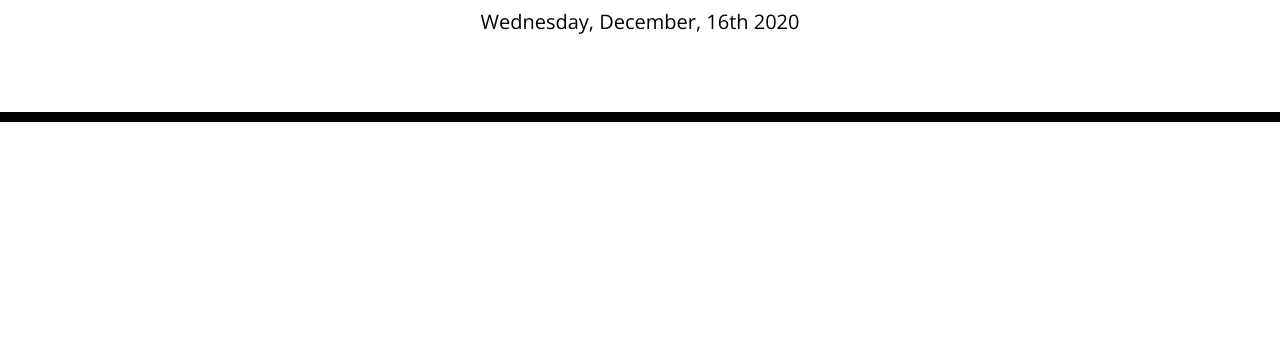
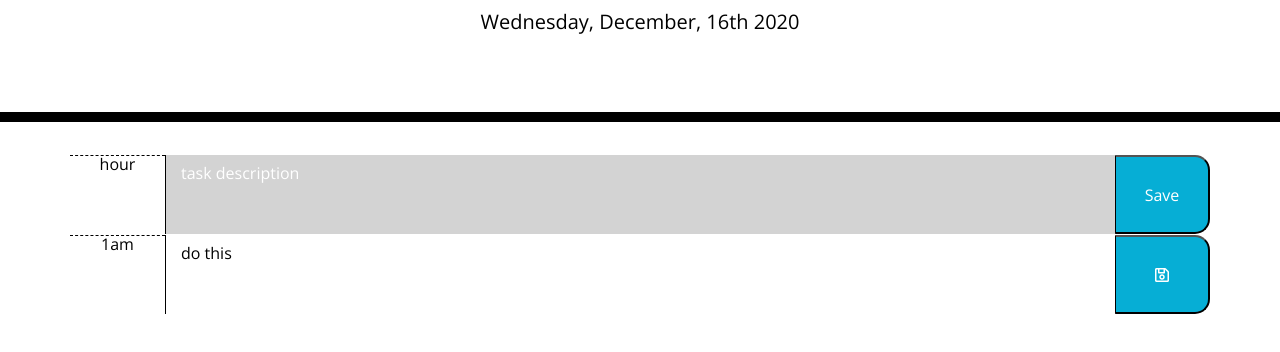
Before and after one commit to tonyschwebach/work-day-planner, a plain HTML site: page index.html in a window 1280 px wide. Shown: the part 182-534 px from the top of the page. Drawn offline with nearby package versions, Linux system fonts and the light colour scheme.

Commit message:
added function for creating timeblocks

```diff
--- a/index.html
+++ b/index.html
@@ -30,6 +30,14 @@
     </header>
     <div class="container">
       <!-- Timeblocks go here -->
+      <div class="row time-block">
+        <div class="hour col-sm-1">hour</div>
+        <textarea class="description col-md-10 past">task description</textarea>
+        <button class="saveBtn col-sm-1">Save</button>
+      </div>
+
+
+
     </div>
 
     <script src="https://cdnjs.cloudflare.com/ajax/libs/jquery/3.2.1/jquery.min.js"></script>
--- a/script.js
+++ b/script.js
@@ -1,6 +1,6 @@
 // wait for page to load before running JS code
 $(document).ready(function () {
-  console.log("yo world");
+
 
   // DOM VARIABLES
   var currentDayEl = $("#currentDay");
@@ -62,10 +62,42 @@ $(document).ready(function () {
   // THEN the current day is displayed at the top of the calendar
   // use moment to set current day in header
   currentDayEl.text(moment().format('dddd, MMMM, Do YYYY'));
+  renderSchedule(businessHours);
+  createTimeBlock();
+
 
   // WHEN I scroll down
   // THEN I am presented with time blocks for standard business hours
   // for loop over business hours to append children to container div
+  function renderSchedule(scheduleArray){
+      for(let j=0; j<scheduleArray.length; j++){
+      console.log(j);
+    }
+  }
+
+
+  function createTimeBlock(){
+    // create row for the hour time block
+    let row = $("<div>").addClass("row time-block");
+
+    // create hour label
+    let hour = $("<div>").addClass("hour col-sm-1");
+    hour.text("1am");
+
+    //create box for task description
+    let task = $("<textarea>").addClass("description col-md-10");
+    task.text("do this");
+
+    // create save button
+    let save = $("<button>").addClass("saveBtn col-md-1 far fa-save")
+
+    //append hour, task and save to row, then row to container
+    scheduleEl.append(row);
+    row.append(hour, task, save);
+  }
+
+
+
   // create form element
   // add bootstrap classes for formatting
   // append to container div
```
